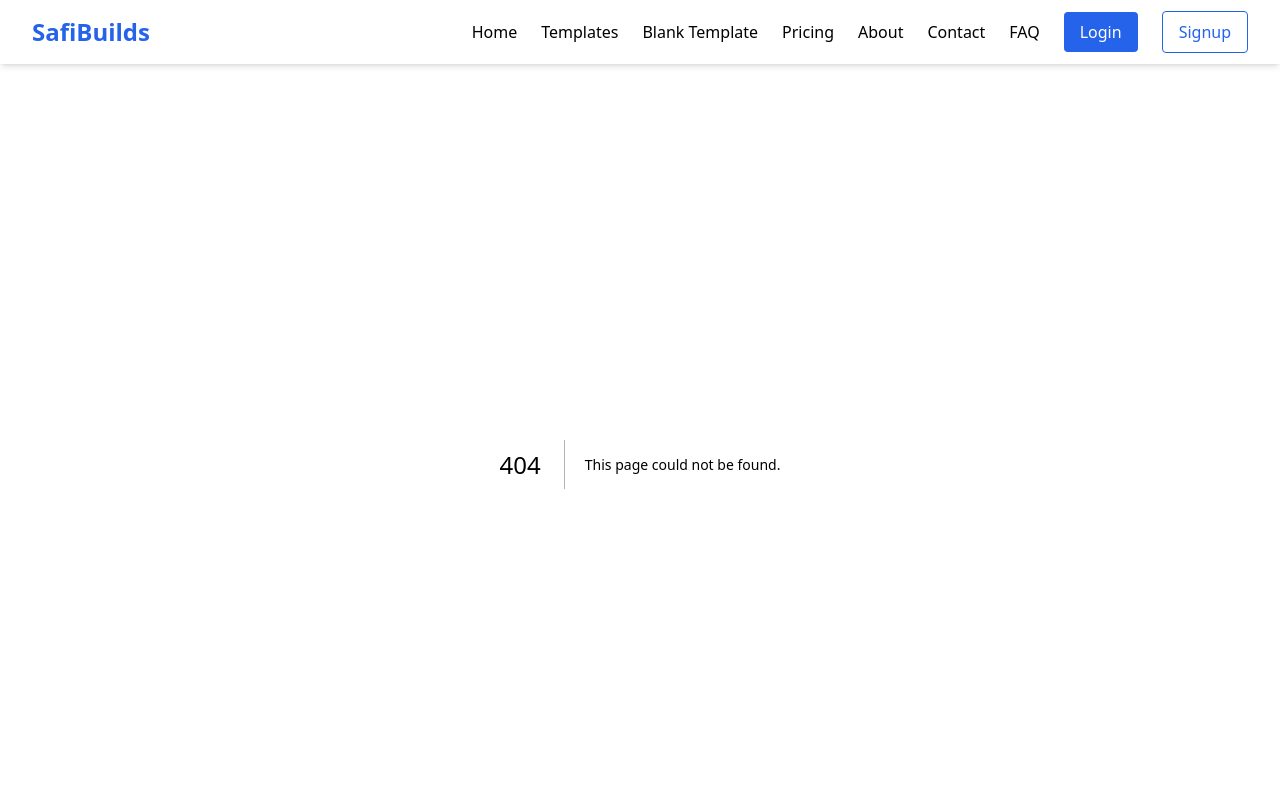
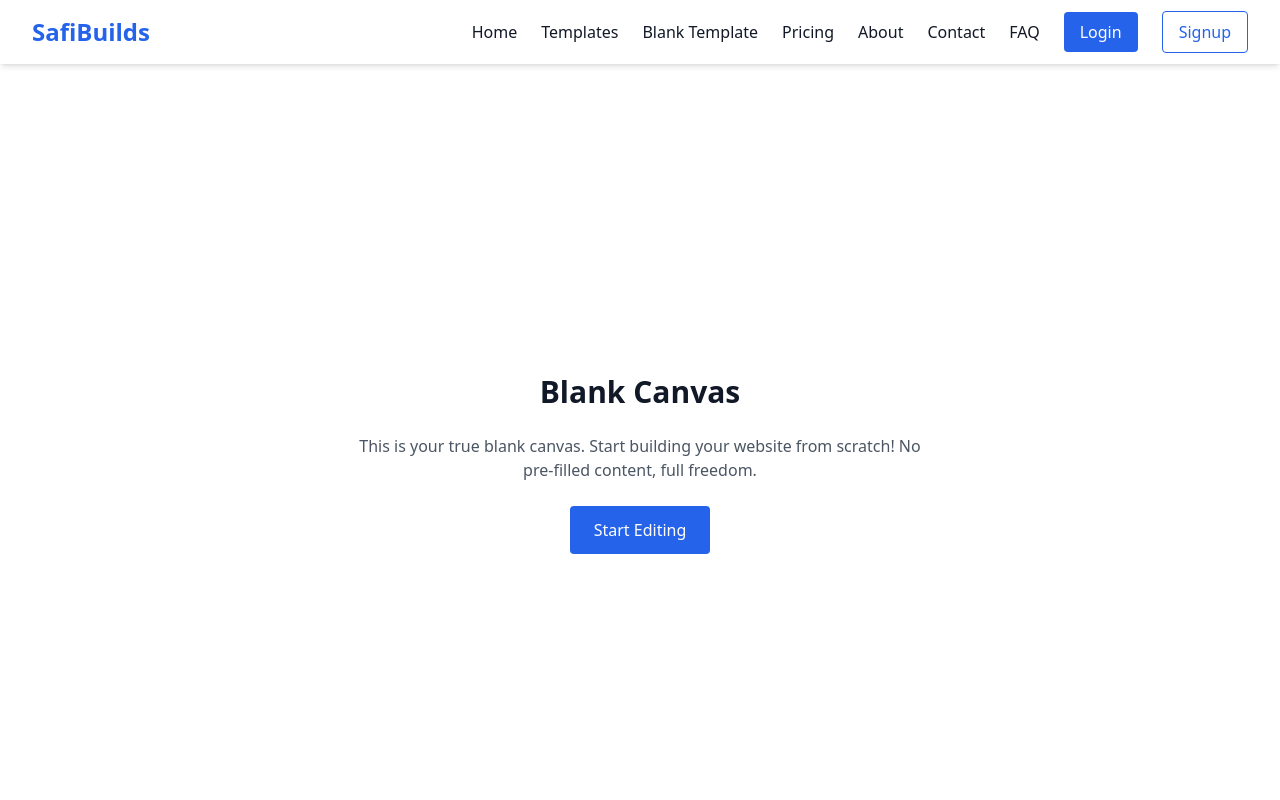
Before and after one commit to Safi649/SafiBuilds.com, a Next.js app: page /blank in a window 1280 px wide. Before the commit this address had no page. Shown: the top 800 px of the page. Built offline with nearby package versions, Linux system fonts and the light colour scheme.

Commit message:
Create blank.js

```diff
--- /dev/null
+++ b/pages/blank.js
@@ -0,0 +1,20 @@
+import { useEffect } from "react"
+
+export default function Blank() {
+
+  useEffect(() => {
+    // Optional: focus on canvas or init editor later
+  }, [])
+
+  return (
+    <div className="h-screen bg-white flex flex-col items-center justify-center">
+      <h1 className="text-3xl font-bold mb-6">Blank Canvas</h1>
+      <p className="mb-6 text-gray-600 text-center max-w-xl">
+        This is your true blank canvas. Start building your website from scratch! No pre-filled content, full freedom.
+      </p>
+      <button className="px-6 py-3 bg-blue-600 text-white rounded hover:bg-blue-700 transition">
+        Start Editing
+      </button>
+    </div>
+  )
+}
```
